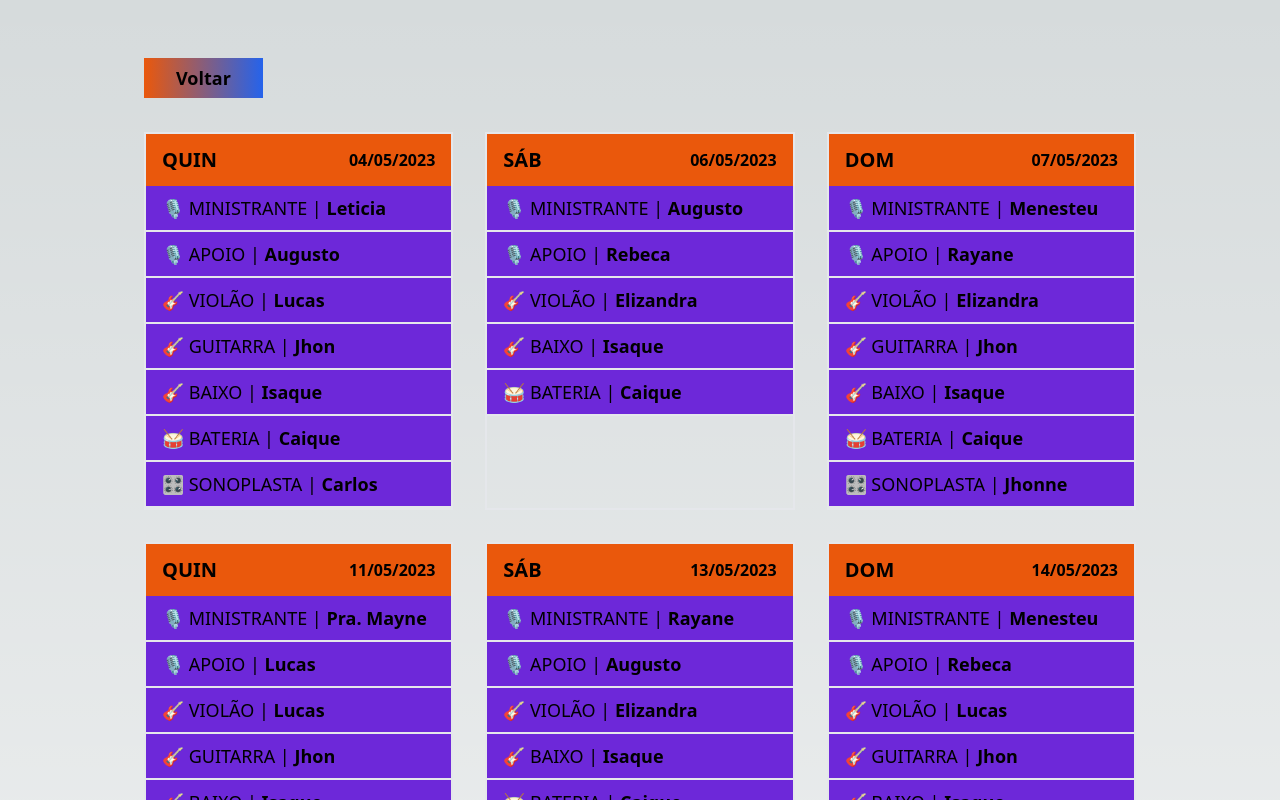
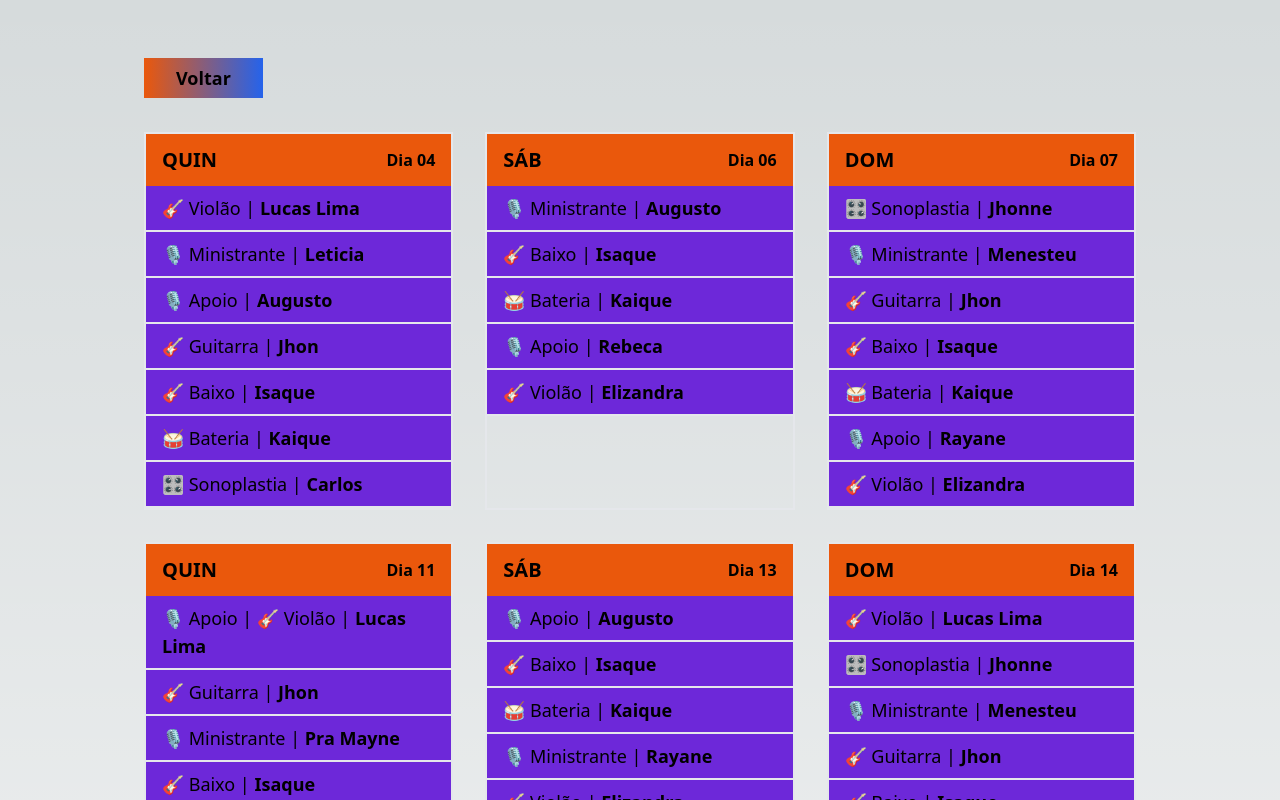
Before and after one commit to Lucaslimasz/scale-louvor, a Next.js app: page /escala-completa in a window 1280 px wide. Shown: the top 800 px of the page. Built offline with nearby package versions, Linux system fonts and the light colour scheme.

Commit message:
refactoring

```diff
--- a/data.json
+++ b/data.json
@@ -6,31 +6,31 @@
     "scales": [
       {
         "id": "1",
-        "date": "05/05/2023",
+        "date": "05/04/2023",
         "position": "🎸 Violão"
       },
       {
-        "id": "23",
+        "id": "2",
         "date": "05/11/2023",
         "position": "🎙️ Apoio | 🎸 Violão"
       },
       {
-        "id": "23",
+        "id": "3",
         "date": "05/14/2023",
         "position": "🎸 Violão"
       },
       {
-        "id": "23",
+        "id": "4",
         "date": "05/18/2023",
         "position": "🎸 Violão"
       },
       {
-        "id": "4",
+        "id": "5",
         "date": "05/21/2023",
         "position": "🎸 Violão"
       },
       {
-        "id": "5",
+        "id": "6",
         "date": "05/25/2023",
         "position": "🎙️ Ministrante | 🎸 Violão"
       }
@@ -402,7 +402,7 @@
     ]
   },
   {
-    "id": "13",
+    "id": "12",
     "name": "Rayane",
     "photo": "/assets/rayane.png",
     "scales": [
@@ -424,7 +424,7 @@
     ]
   },
   {
-    "id": "12",
+    "id": "13",
     "name": "Elizandra",
     "photo": "/assets/elizandra.png",
     "scales": [
--- a/src/pages/escala-completa.tsx
+++ b/src/pages/escala-completa.tsx
@@ -2,157 +2,46 @@ import { getTitlePositionScale } from "@/utils/get-title-position-scale";
 import { getDayWeek } from "@/utils/get-week-day";
 import Link from "next/link";
 
+import dataJson from "../../data.json";
+import { useEffect, useState } from "react";
+
+interface IData {
+  date: String;
+  scales: { name: String; position: String }[];
+}
+
 export default function FullScale() {
-  const data = [
-    {
-      id: "1",
-      date: "04/05/2023",
-      scale: {
-        minister: "Leticia",
-        support: "Augusto",
-        guitar: "Lucas",
-        guitarEletric: "Jhon",
-        down: "Isaque",
-        drum: "Caique",
-        soundEngineer: "Carlos",
-      },
-    },
-    {
-      id: "2",
-      date: "06/05/2023",
-      scale: {
-        minister: "Augusto",
-        support: "Rebeca",
-        guitar: "Elizandra",
-        down: "Isaque",
-        drum: "Caique",
-      },
-    },
-    {
-      id: "3",
-      date: "07/05/2023",
-      scale: {
-        minister: "Menesteu",
-        support: "Rayane",
-        guitar: "Elizandra",
-        guitarEletric: "Jhon",
-        down: "Isaque",
-        drum: "Caique",
-        soundEngineer: "Jhonne",
-      },
-    },
-    {
-      id: "4",
-      date: "11/05/2023",
-      scale: {
-        minister: "Pra. Mayne",
-        support: "Lucas",
-        guitar: "Lucas",
-        guitarEletric: "Jhon",
-        down: "Isaque",
-        drum: "Caique",
-        soundEngineer: "Carlos",
-      },
-    },
-    {
-      id: "5",
-      date: "13/05/2023",
-      scale: {
-        minister: "Rayane",
-        support: "Augusto",
-        guitar: "Elizandra",
-        down: "Isaque",
-        drum: "Caique",
-      },
-    },
-    {
-      id: "6",
-      date: "14/05/2023",
-      scale: {
-        minister: "Menesteu",
-        support: "Rebeca",
-        guitar: "Lucas",
-        guitarEletric: "Jhon",
-        down: "Isaque",
-        drum: "Caique",
-        soundEngineer: "Jhonne",
-      },
-    },
-    {
-      id: "7",
-      date: "18/05/2023",
-      scale: {
-        minister: "Leticia",
-        support: "Augusto",
-        guitar: "Lucas",
-        guitarEletric: "Jhon",
-        down: "Isaque",
-        drum: "Caique",
-        soundEngineer: "Carlos",
-      },
-    },
-    {
-      id: "8",
-      date: "20/05/2023",
-      scale: {
-        minister: "Rebeca",
-        support: "Augusto",
-        guitar: "Elizandra",
-        down: "Isaque",
-        drum: "Caique",
-      },
-    },
-    {
-      id: "9",
-      date: "21/05/2023",
-      scale: {
-        minister: "Pra. Mayne",
-        support: "Menesteu",
-        guitar: "Lucas",
-        guitarEletric: "Jhon",
-        down: "Isaque",
-        drum: "Caique",
-        soundEngineer: "Jhonne",
-      },
-    },
-    {
-      id: "10",
-      date: "25/05/2023",
-      scale: {
-        minister: "Lucas",
-        support: "Rebeca",
-        guitar: "Lucas",
-        guitarEletric: "Jhon",
-        down: "Isaque",
-        drum: "Caique",
-        soundEngineer: "Jhonne",
-      },
-    },
-    {
-      id: "11",
-      date: "27/05/2023",
-      scale: {
-        minister: "Rebeca",
-        support: "Augusto",
-        guitar: "Elizandra",
-        down: "Isaque",
-        drum: "Caique",
-      },
-    },
-    {
-      id: "11",
-      date: "28/05/2023",
-      scale: {
-        minister: "Menesteu",
-        support: "Rayane",
-        guitar: "Elizandra",
-        guitarEletric: "Jhon",
-        down: "Isaque",
-        drum: "Caique",
-        soundEngineer: "Jhonne",
-      },
-    },
-  ];
+  const [data, setData] = useState<IData[]>([]);
+
+  useEffect(() => {
+    const map = new Map();
+
+    for (const item of dataJson) {
+      for (const scales in item.scales) {
+        const id = item.id;
+        const scale = item.scales[scales];
+        const { position, date } = scale;
+        const name = item.name;
+        if (map.has(date)) {
+          const value = map.get(date);
+          map.set(date, [...value, { name, position }]);
+        } else {
+          map.set(date, [{ name, position }]);
+        }
+      }
+    }
+
+    const newArray = Array.from(map).map(([keys, items]) => ({
+      date: keys,
+      scales: items,
+    }));
+
+    setData(newArray);
+  }, []);
+
+  const order = data.sort((a, b) => {
+    return Number(a.date.split('/')[1]) - Number(b.date.split('/')[1]);
+  })
 
   return (
     <main className="min-h-screen max-w-5xl pt-16 pb-28 px-4">
@@ -163,18 +52,18 @@ export default function FullScale() {
         Voltar
       </Link>
       <div className="grid md:grid-cols-3 mt-10  gap-8">
-        {data.map((item) => (
-          <div key={item.id} className="border-2 w-full">
+        {order.map((item) => (
+          <div key={Math.random()} className="border-2 w-full">
             <h1 className="bg-orange-600 py-3 px-4 font-bold flex items-center justify-between">
               <b className="text-xl">{getDayWeek(item.date)}</b>
-              <p>{item.date}</p>
+              <p>Dia {item.date.split("/")[1]}</p>
             </h1>
-            {Object.entries(item.scale).map(([key, obj]: any) => (
+            {item.scales.map((obj) => (
               <p
-                key={key}
+                key={Math.random()}
                 className="bg-violet-700 border-b-2 py-2 px-4 text-lg"
               >
-                {getTitlePositionScale(key)} | <b>{obj}</b>
+                {obj.position} | <b>{obj.name}</b>
               </p>
             ))}
           </div>
--- a/src/pages/musician/[id].tsx
+++ b/src/pages/musician/[id].tsx
@@ -31,8 +31,6 @@ export default function Musician({ user }: IUser) {
 
     return isPastDate ? "bg-lime-600" : "bg-red-700";
   };
-
-  console.log(data.map(item => item.scales.filter(newItem => newItem.date)))
 
   return (
     <main className="min-h-screen flex flex-col items-center justify-center py-20 max-w-5xl">
--- a/src/utils/get-week-day.ts
+++ b/src/utils/get-week-day.ts
@@ -1,6 +1,6 @@
 export const getDayWeek = (date: String) => {
   const weekdayBR = {Thu: 'QUIN', Sat: 'SÁB', Sun: 'DOM'}
-  const dateFormated = new Date(String(date.split("/").reverse()));
+  const dateFormated = new Date(String(date.split("/")));
   const weekdayUS = String(dateFormated).split(' ')[0]
   return weekdayBR[weekdayUS]
 };
```
Also changed, not shown: 1 other file (tests, documents, lock files or other folders).
